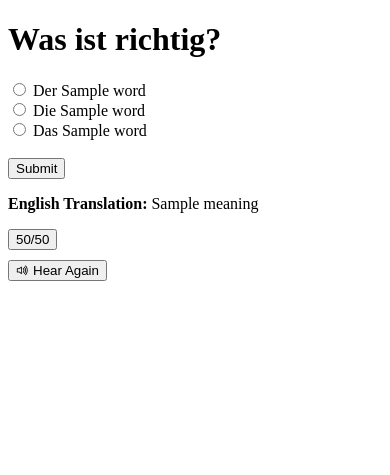
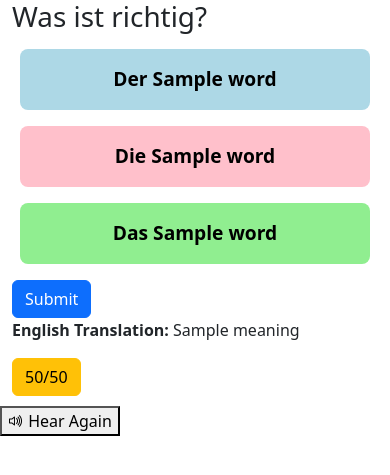
Before and after one commit to keithmccaffery/flask-gender-app, a Flask app: template templates/index.html in a window 390 px wide. Shown: the top 475 px of the page. Run offline with Flask 3, Linux system fonts and the light colour scheme; the template is opened without the code that fills it: most values are stand-ins (such as "Sample title", 1, 10 or a date in 2020).

Commit message:
Improve gender selection UI: stacked colored buttons and better mobile layout

```diff
--- a/templates/index.html
+++ b/templates/index.html
@@ -1,12 +1,62 @@
 <!DOCTYPE html>
 <html lang="en">
+
 <head>
     <meta charset="UTF-8">
     <meta name="viewport" content="width=device-width, initial-scale=1.0">
     <title>German Noun Gender Quiz</title>
     <link rel="stylesheet" href="{{ url_for('static', filename='styles.css') }}">
     <link rel="stylesheet" href="https://cdn.jsdelivr.net/npm/bootstrap-icons@1.10.5/font/bootstrap-icons.css">
+    <link href="https://cdn.jsdelivr.net/npm/bootstrap@5.3.0/dist/css/bootstrap.min.css" rel="stylesheet">
+    <style>
+        .gender-btn-group {
+            display: flex;
+            flex-direction: column;
+            align-items: center;
+            gap: 16px;
+            margin-bottom: 1.5rem;
+        }
+
+        .gender-btn-group label {
+            width: 100%;
+            max-width: 350px;
+            text-align: center;
+            border: 2px solid transparent;
+            padding: 14px 0;
+            border-radius: 8px;
+            cursor: pointer;
+            font-weight: bold;
+            transition: border 0.2s, box-shadow 0.2s;
+            display: block;
+            font-size: 1.2rem;
+        }
+
+        .gender-btn-group .btn-der {
+            background-color: #add8e6;
+            color: #000;
+        }
+
+        .gender-btn-group .btn-die {
+            background-color: pink;
+            color: #000;
+        }
+
+        .gender-btn-group .btn-das {
+            background-color: #90ee90;
+            color: #000;
+        }
+
+        .gender-btn-group input[type="radio"]:checked+label {
+            border: 3px solid #222;
+            box-shadow: 0 0 0 2px #222;
+        }
+
+        .gender-btn-group input[type="radio"] {
+            display: none;
+        }
+    </style>
 </head>
+
 <body>
     <div class="container">
         <h1>Was ist richtig?</h1>
@@ -17,16 +67,15 @@
             <input type="hidden" name="identifier_id" value="{{ noun.identifier_id }}">
             <input type="hidden" name="noun_id" value="{{ noun.id }}">
             <input type="hidden" name="meaning" value="{{ noun.meaning }}">
-            <label id="option-der">
-                <input type="radio" name="gender" value="der"> Der {{ noun.word }}
-            </label><br>
-            <label id="option-die">
-                <input type="radio" name="gender" value="die"> Die {{ noun.word }}
-            </label><br>
-            <label id="option-das">
-                <input type="radio" name="gender" value="das"> Das {{ noun.word }}
-            </label><br><br>
-            <button type="submit">Submit</button>
+            <div class="gender-btn-group text-center my-3">
+                <input type="radio" id="option-der" name="gender" value="der">
+                <label for="option-der" class="btn-der">Der {{ noun.word }}</label>
+                <input type="radio" id="option-die" name="gender" value="die">
+                <label for="option-die" class="btn-die">Die {{ noun.word }}</label>
+                <input type="radio" id="option-das" name="gender" value="das">
+                <label for="option-das" class="btn-das">Das {{ noun.word }}</label>
+            </div>
+            <button type="submit" class="btn btn-primary">Submit</button>
         </form>
         <p><strong>English Translation:</strong> {{ noun.meaning }}</p>
         <button type="button" onclick="fiftyFifty()" class="btn btn-warning" style="margin-bottom:10px;">50/50</button>
@@ -35,31 +84,30 @@
         <source src="{{ url_for('static', filename='audio/index.mp3') }}" type="audio/mpeg">
         Your browser does not support the audio element.
     </audio>
-    <button id="hearAgainBtn" onclick="document.getElementById('ttsAudio').currentTime=0;document.getElementById('ttsAudio').play();" aria-label="Hear Again">
+    <button id="hearAgainBtn"
+        onclick="document.getElementById('ttsAudio').currentTime=0;document.getElementById('ttsAudio').play();"
+        aria-label="Hear Again">
         <i class="bi bi-volume-up"></i> Hear Again
     </button>
     <script>
-    window.addEventListener('DOMContentLoaded', function() {
+        window.addEventListener('DOMContentLoaded', function () {
             var audio = document.getElementById('ttsAudio');
-        audio.play().catch(function() {
-            // Autoplay was blocked, optionally highlight the button
+            audio.play().catch(function () {
                 document.getElementById('hearAgainBtn').style.background = '#ff0';
             });
         });
     </script>
     <script>
         function fiftyFifty() {
-        // Get the correct gender from the hidden input
             var correct = document.querySelector('input[name="correct_gender"]').value;
             var options = ["der", "die", "das"];
-        // Remove the correct answer from the array
             var incorrect = options.filter(opt => opt !== correct);
-        // Randomly pick one incorrect to hide
             var toHide = incorrect[Math.floor(Math.random() * incorrect.length)];
+            document.querySelector('label[for="option-' + toHide + '"]').style.display = "none";
             document.getElementById("option-" + toHide).style.display = "none";
-        // Optionally, disable the button after use
             event.target.disabled = true;
         }
     </script>
 </body>
+
 </html>
```
Lines whose indentation alone changed are shown as unchanged.
